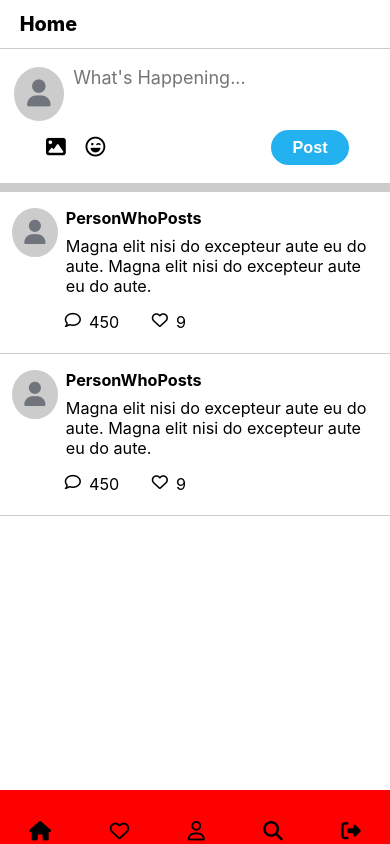
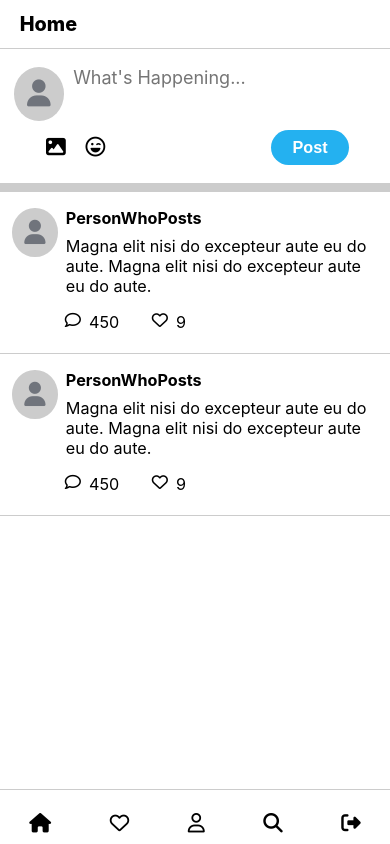
Before and after one commit to SpencerKK/twitter_clone, a React (Create React App) app in the folder client/: page /home in a window 390 px wide. Built offline with nearby package versions, Linux system fonts and the light colour scheme; no server answers.

Commit message:
Finished styling on responsive navbar

```diff
--- a/client/src/assets/scss/_navigation.scss
+++ b/client/src/assets/scss/_navigation.scss
@@ -21,15 +21,6 @@
             color: #000;
             margin: 1.5em auto 2em auto;
 
-            p {
-               display: inline;
-            }
-
-            i {
-               padding-right: 1em;
-               font-size: 0.9em;
-            }
-
             a {
                text-decoration: none;
                // display: block;
@@ -43,6 +34,15 @@
                &:hover {
                   background: #24aff02c;
                   color: $main-blue;
+               }
+
+               i {
+                  padding-right: 1em;
+                  font-size: 0.9em;
+               }
+
+               p {
+                  display: inline;
                }
             }
          }
@@ -60,6 +60,7 @@
             padding-left: 1em;
 
             li {
+               a {
                   p {
                      display: none !important;
                   }
@@ -72,21 +73,25 @@
          }
       }
    }
+}
 
 @media screen and (max-width: 600px) {
    .site-nav {
       border-right: none;
       position: fixed;
       bottom: 0;
-      height: 4em;
+      height: 3em;
+    border-top: 1px solid $border-color;
 
       .menu-content-container {
          width: 100vw;
+         display: flex;
+         align-items: center;
          ul {
             padding-right: 0;
+            padding-left: 0;
             width: 100vw;
             display: flex;
-            background-color: red;
 
             #nav-site-logo {
                display: none;
@@ -94,6 +99,9 @@
 
             li {
                display: inline;
+
+               a {
+
                   p {
                      display: none !important;
                   }
@@ -107,3 +115,4 @@
          }
       }
    }
+}
```
Lines whose indentation alone changed are shown as unchanged.
